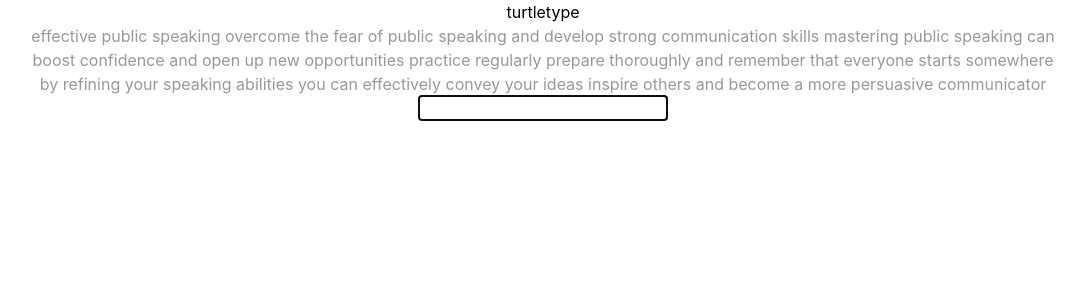
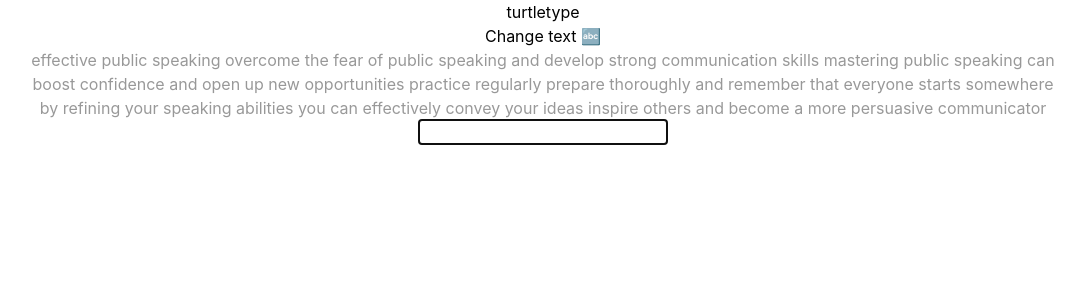
Before and after one commit to bybogdan/turtletype, a React (Vite) app: page / in a window 1280 px wide. Shown: the top 300 px of the page, without its empty margins (97-1182 px from the left). Built offline with nearby package versions, Linux system fonts and the light colour scheme.

Commit message:
Add button to change text

```diff
--- a/src/components/editor.tsx
+++ b/src/components/editor.tsx
@@ -114,11 +114,22 @@ export const Editor = () => {
   return (
     <label
       htmlFor="editor"
-      className={`flex flex-col justify-between gap-20 h-screen p-10 ${
+      className={`flex flex-col justify-between gap-20 h-screen p-10 select-none ${
         isFinished ? 'opacity-20' : ''
       }`}
     >
-      <h1 className="text-5xl">turtletype</h1>
+      <div className="flex items-center gap-4">
+        <h1 className="text-4xl text-left">turtletype</h1>
+
+        {/* TODO MAKE BUTTON LOOKS NICER */}
+        <button
+          type="button"
+          className="px-4 pb-2 pt-2.5 font-medium leading-normal rounded inline-block dark:border-white border-black border-solid	 border-2 dark:hover:bg-slate-900 hover:bg-slate-100"
+          onClick={() => window.location.reload()}
+        >
+          Change text 🔤
+        </button>
+      </div>
       <p className="text-3xl tracking-wider">
         <Balancer>
           {preparedMock.map((l, lIndex) => (
```
